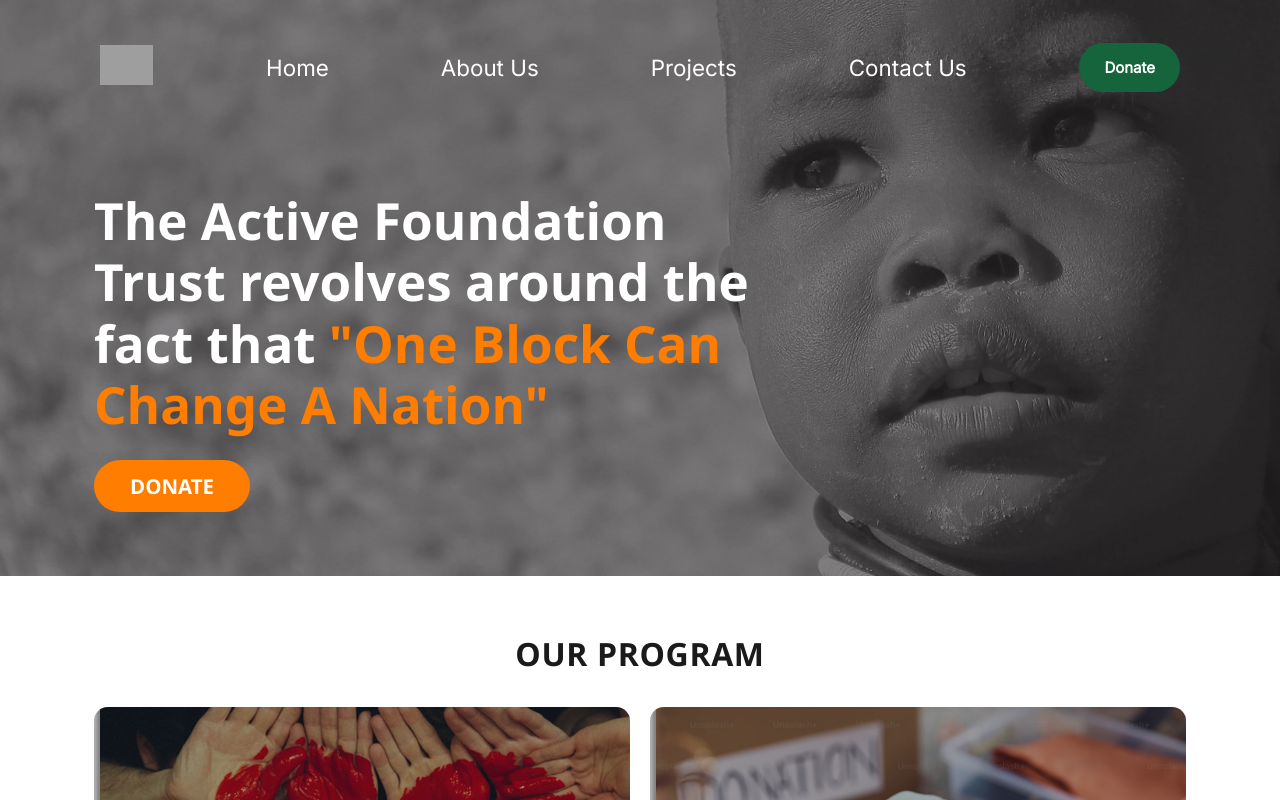
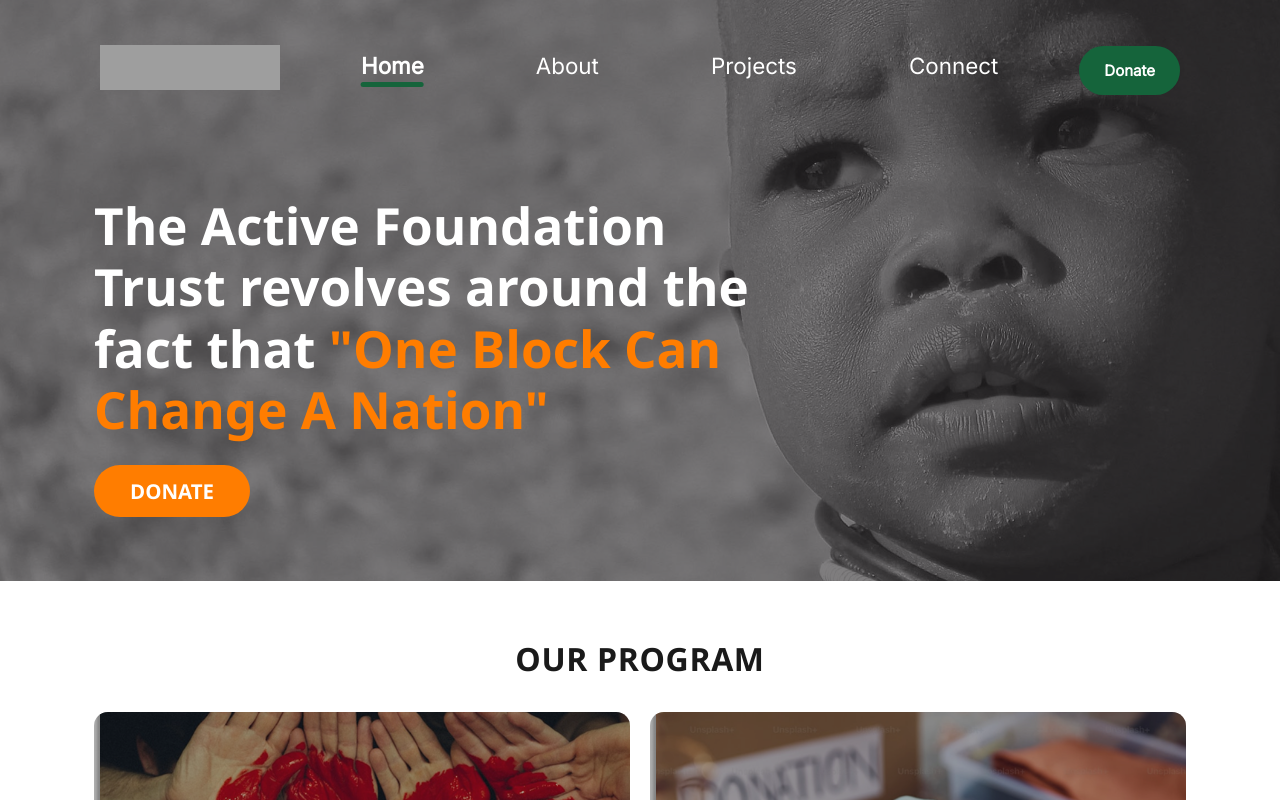
Before and after one commit to HilariousElk1660/Acive-Foundation, a React (Vite) app: page / in a window 1280 px wide. Shown: the top 800 px of the page. Built offline with nearby package versions, Linux system fonts and the light colour scheme; grey boxes are pictures that could not be loaded.

Commit message:
Made all fixes

```diff
--- a/index.html
+++ b/index.html
@@ -4,6 +4,7 @@
     <meta charset="UTF-8" />
     <link rel="icon" type="image/svg+xml" href="./src/assets/logo.png" />
     <meta name="viewport" content="width=device-width, initial-scale=1.0" />
+    <link rel="preload" as="image" href="/src/assets/logo.png" />
     <link rel="stylesheet" href="https://cdnjs.cloudflare.com/ajax/libs/font-awesome/7.0.1/css/all.min.css" />
     <title>Welcome to Active Foundation</title>
   </head>
--- a/src/components/Navbar/Navbar.css
+++ b/src/components/Navbar/Navbar.css
@@ -1,4 +1,3 @@
-/* ── Base navbar ───────────────────────────────────────────── */
 .navbar {
   display: flex;
   justify-content: space-between;
@@ -10,34 +9,56 @@
   position: sticky;
   top: 0;
   z-index: 1000;
+  animation: anime 0.5s ease forwards;
 }
 
-/* ── Logo ──────────────────────────────────────────────────── */
-.navbar-logo img {
-  height: 40px;
-  width: auto;
-}
-
-/* ── Desktop links ─────────────────────────────────────────── */
 .navbar-links {
   display: flex;
   gap: 2rem;
 }
 
 .navbar-links a {
+  position: relative;
   text-decoration: none;
   margin: 0 40px;
   color: #fff;
   font-weight: 500;
-  transition: color 0.3s ease;
   font-size: 1.4rem;
+  padding-bottom: 8px;
+  transition: color 0.3s ease, transform 0.3s ease;
+}
+
+.navbar-links a::after {
+  content: "";
+  position: absolute;
+  left: 50%;
+  bottom: 0;
+  transform: translateX(-50%);
+  width: 0%;
+  height: 5px;
+  background-color: #15643b;
+  border-radius: 99px;
+  transition: width 0.35s ease;
 }
 
 .navbar-links a:hover {
-  color: #666;
+  color: #15643b;
+  /* transform: translateY(-2px); */
 }
 
-/* ── Donate button ─────────────────────────────────────────── */
+.navbar-links a:hover::after {
+  width: 100%;
+}
+
+.navbar-links a.active {
+  /* color: #15643b; */
+  font-weight: 600;
+}
+
+.navbar-links a.active::after {
+  width: 100%;
+}
+
 .donate-btn {
   background-color: #15643b;
   color: #fff;
@@ -47,7 +68,7 @@
   border-radius: 50px;
   cursor: pointer;
   font-weight: 600;
-  transition: background-color 0.3s ease;
+  transition: background-color 0.3s ease, transform 0.3s ease;
   text-decoration: none;
 }
 
@@ -55,7 +76,6 @@
   background-color: #0f4d2c;
 }
 
-/* ── Hamburger button (hidden on desktop) ──────────────────── */
 .hamburger {
   display: none;
   flex-direction: column;
@@ -80,19 +100,19 @@
   transform-origin: center;
 }
 
-/* Animate to ✕ when open */
 .hamburger.open span:nth-child(1) {
   transform: translateY(7px) rotate(45deg);
 }
+
 .hamburger.open span:nth-child(2) {
   opacity: 0;
   transform: scaleX(0);
 }
+
 .hamburger.open span:nth-child(3) {
   transform: translateY(-7px) rotate(-45deg);
 }
 
-/* ── Mobile drawer ─────────────────────────────────────────── */
 .mobile-menu {
   position: fixed;
   top: 0;
@@ -123,17 +143,42 @@
 }
 
 .mobile-menu-links a {
+  position: relative;
   text-decoration: none;
   color: #fff;
   font-size: 1.4rem;
   font-weight: 500;
   font-family: 'Inter', sans-serif;
-  transition: color 0.3s ease;
   letter-spacing: 0.02em;
+  padding-bottom: 6px;
+  transition: color 0.3s ease, transform 0.3s ease;
 }
 
-.mobile-menu-links a:hover {
+.mobile-menu-links a:not(:last-child)::after {
+  content: "";
+  position: absolute;
+  left: 50%;
+  bottom: 0;
+  transform: translateX(-50%);
+  width: 0%;
+  height: 4px;
+  background-color: #15643b;
+  border-radius: 999px;
+  transition: width 0.3s ease;
+}
+
+.mobile-menu-links a:not(:last-child):hover {
   color: #15643b;
+}
+
+.mobile-menu-links a:hover::after,
+.mobile-menu-links a.active::after {
+  width: 100%;
+}
+
+.mobile-menu-links a.active {
+  color: #15643b;
+  font-weight: 600;
 }
 
 .mobile-donate {
@@ -142,7 +187,6 @@
   text-align: center;
 }
 
-/* ── Backdrop ──────────────────────────────────────────────── */
 .menu-backdrop {
   position: fixed;
   inset: 0;
@@ -152,12 +196,28 @@
   animation: fadeIn 0.3s ease forwards;
 }
 
-@keyframes fadeIn {
-  from { opacity: 0; }
-  to   { opacity: 1; }
+@keyframes anime {
+  from {
+    opacity: 0;
+    transform: translate(0%, -40px);
+  }
+
+  to {
+    opacity: 1;
+    transform: translate(0%, 0);
+  }
 }
 
-/* ── Responsive breakpoints ────────────────────────────────── */
+@keyframes fadeIn {
+  from {
+    opacity: 0;
+  }
+
+  to {
+    opacity: 1;
+  }
+}
+
 @media (max-width: 1024px) {
   .navbar {
     padding: 30px 60px;
@@ -169,18 +229,16 @@
   }
 }
 
-@media (max-width: 768px) {
+@media (max-width: 1259px) {
   .navbar {
     padding: 24px 24px;
   }
 
-  /* Hide desktop links and donate button */
   .navbar-links,
   .navbar-action {
     display: none;
   }
 
-  /* Show hamburger */
   .hamburger {
     display: flex;
   }
@@ -191,7 +249,4 @@
     padding: 20px 16px;
   }
 
-  .navbar-logo img {
-    height: 32px;
-  }
 }
--- a/src/components/Navbar/Navbar.jsx
+++ b/src/components/Navbar/Navbar.jsx
@@ -1,22 +1,29 @@
-import React, { useState, useEffect } from 'react';
-import './Navbar.css';
-import logo from './Images/logo.png';
-import { Link } from 'react-router-dom';
+import React, { useState, useEffect } from "react";
+import "./Navbar.css";
+import logo from "./Images/logo.png";
+import { NavLink, Link } from "react-router-dom";
 
 const Navbar = () => {
   const [menuOpen, setMenuOpen] = useState(false);
 
   useEffect(() => {
     const handleResize = () => {
-      if (window.innerWidth > 768) setMenuOpen(false);
+      if (window.innerWidth > 768) {
+        setMenuOpen(false);
+      }
     };
-    window.addEventListener('resize', handleResize);
-    return () => window.removeEventListener('resize', handleResize);
+
+    window.addEventListener("resize", handleResize);
+
+    return () => window.removeEventListener("resize", handleResize);
   }, []);
 
   useEffect(() => {
-    document.body.style.overflow = menuOpen ? 'hidden' : '';
-    return () => { document.body.style.overflow = ''; };
+    document.body.style.overflow = menuOpen ? "hidden" : "";
+
+    return () => {
+      document.body.style.overflow = "";
+    };
   }, [menuOpen]);
 
   const closeMenu = () => setMenuOpen(false);
@@ -25,23 +32,55 @@ const Navbar = () => {
     <>
       <nav className="navbar">
         <div className="navbar-logo">
-          <img src={logo} alt="Brand Logo" />
+          <Link to="/">
+            <img
+              src={logo}
+              width="180"
+              height="45"
+              fetchPriority="high"
+            />
+          </Link>
         </div>
 
         <div className="navbar-links">
-          <Link to="/">Home</Link>
-          <Link to="/about">About Us</Link>
-          <Link to="/projects">Projects</Link>
-          <Link to="/contact">Contact Us</Link>
+          <NavLink
+            to="/"
+            className={({ isActive }) => (isActive ? "active" : "")}
+          >
+            Home
+          </NavLink>
+
+          <NavLink
+            to="/about"
+            className={({ isActive }) => (isActive ? "active" : "")}
+          >
+            About
+          </NavLink>
+
+          <NavLink
+            to="/projects"
+            className={({ isActive }) => (isActive ? "active" : "")}
+          >
+            Projects
+          </NavLink>
+
+          <NavLink
+            to="/contact"
+            className={({ isActive }) => (isActive ? "active" : "")}
+          >
+            Connect
+          </NavLink>
         </div>
 
         <div className="navbar-action">
-          <Link to="/contact#get-in-touch" className="donate-btn">Donate</Link>
+          <Link to="/about#donate" className="donate-btn">
+            Donate
+          </Link>
         </div>
 
         <button
-          className={`hamburger${menuOpen ? ' open' : ''}`}
-          onClick={() => setMenuOpen(prev => !prev)}
+          className={`hamburger${menuOpen ? " open" : ""}`}
+          onClick={() => setMenuOpen((prev) => !prev)}
           aria-label="Toggle navigation menu"
           aria-expanded={menuOpen}
         >
@@ -51,13 +90,50 @@ const Navbar = () => {
         </button>
       </nav>
 
-      <div className={`mobile-menu${menuOpen ? ' open' : ''}`} aria-hidden={!menuOpen}>
+      <div
+        className={`mobile-menu${menuOpen ? " open" : ""}`}
+        aria-hidden={!menuOpen}
+      >
         <div className="mobile-menu-links">
-          <Link to="/" onClick={closeMenu}>Home</Link>
-          <Link to="/about" onClick={closeMenu}>About Us</Link>
-          <Link to="/projects" onClick={closeMenu}>Projects</Link>
-          <Link to="/contact" onClick={closeMenu}>Contact Us</Link>
-          <Link to="/contact#get-in-touch" className="donate-btn mobile-donate" onClick={closeMenu}>Donate</Link>
+          <NavLink
+            to="/"
+            onClick={closeMenu}
+            className={({ isActive }) => (isActive ? "active" : "")}
+          >
+            Home
+          </NavLink>
+
+          <NavLink
+            to="/about"
+            onClick={closeMenu}
+            className={({ isActive }) => (isActive ? "active" : "")}
+          >
+            About Us
+          </NavLink>
+
+          <NavLink
+            to="/projects"
+            onClick={closeMenu}
+            className={({ isActive }) => (isActive ? "active" : "")}
+          >
+            Projects
+          </NavLink>
+
+          <NavLink
+            to="/contact"
+            onClick={closeMenu}
+            className={({ isActive }) => (isActive ? "active" : "")}
+          >
+            Contact Us
+          </NavLink>
+
+          <Link
+            to="/about#donate"
+            className="donate-btn mobile-donate"
+            onClick={closeMenu}
+          >
+            Donate
+          </Link>
         </div>
       </div>
 
--- a/src/pages/Home/Home.jsx
+++ b/src/pages/Home/Home.jsx
@@ -43,7 +43,7 @@ export const Homepage = () => {
               The Active Foundation Trust revolves around the fact that{' '}
               <span className={styles.heroAccent}>"One Block Can Change A Nation"</span>
             </h1>
-            <Link to="/contact#get-in-touch" className={styles.donateBtn}>DONATE</Link>
+            <Link to="/about#donate" className={styles.donateBtn}>DONATE</Link>
           </div>
         </div>
       </section>
--- a/src/pages/Home/Home.module.css
+++ b/src/pages/Home/Home.module.css
@@ -389,6 +389,12 @@
 /* ══════════════════════════════════════════════
    RESPONSIVE
 ══════════════════════════════════════════════ */
+@media (max-width: 1259px) {
+  .hero {
+    min-height: auto;
+  }
+}
+
 @media (max-width: 768px) {
   .heroContent {
     padding: 40px 20px 48px;
```
Also changed, not shown: src/components/Footer/Footer.jsx (+12 -11 lines), src/components/Footer/Footer.module.css (+10 -8 lines), src/pages/About/AboutUs.jsx (+12 -3 lines), src/pages/About/AboutUs.module.css (+13 -2 lines), 1 other file (tests, documents, lock files or other folders).
